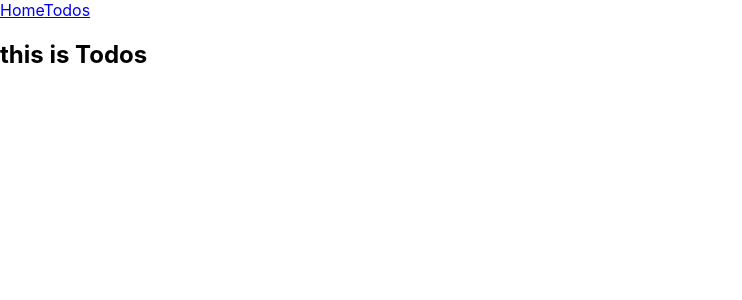
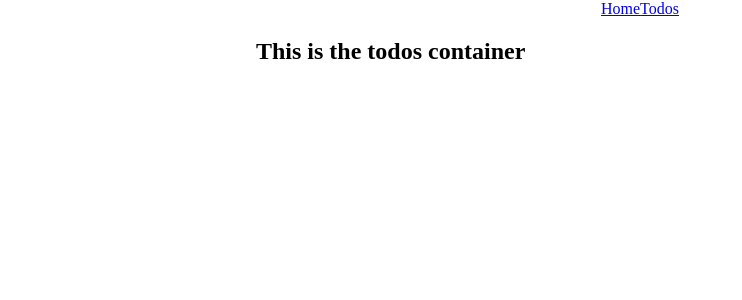
Before and after one commit to praveenkhanal/react-to-do-app, a React (Create React App) app: page /todos in a window 1280 px wide. Shown: the top 300 px of the page, without its empty margins (0-742 px from the left). Built offline with nearby package versions, Linux system fonts and the light colour scheme.

Commit message:
containers

```diff
--- a/src/containers/TodosContainer.js
+++ b/src/containers/TodosContainer.js
@@ -1,13 +1,15 @@
 import React, { Component } from 'react';
 
-class Todos extends Component {
+class TodosContainer extends Component {
   render() {
     return (
-      <h2>
-        this is Todos
-      </h2>
+        <div className='todosContainer'>
+        <h2> This is the todos container</h2>
+
+        </div>
+
     );
   }
 }
 
-export default Todos;
+export default TodosContainer
--- a/src/index.css
+++ b/src/index.css
@@ -1,14 +1,52 @@
 body {
   margin: 0;
   padding: 0;
-  font-family: -apple-system, BlinkMacSystemFont, "Segoe UI", "Roboto", "Oxygen",
-    "Ubuntu", "Cantarell", "Fira Sans", "Droid Sans", "Helvetica Neue",
-    sans-serif;
-  -webkit-font-smoothing: antialiased;
-  -moz-osx-font-smoothing: grayscale;
+  font-family: "Brush Script MT", cursive;
 }
 
-code {
-  font-family: source-code-pro, Menlo, Monaco, Consolas, "Courier New",
-    monospace;
+header, .todos {
+  text-align: center
 }
+
+.todosContainer {
+  width: 60%;
+  margin: auto;
+}
+
+h2 {
+  padding-bottom: .5em;
+  margin-bottom: .5em;
+}
+
+.incomplete h2{
+  border-bottom: 3px solid red;
+}
+
+h1, h2{
+  font-family: "Brush Script MT", cursive;
+}
+
+p {
+  font-family: "Brush Script MT", cursive;
+  font-size: 2em;
+}
+
+.todoForm {
+  clear:both;
+  text-align: center;
+}
+
+span.deleteButton, span.toggleButton {
+  padding-left: 1em;
+}
+
+.deleteButton{
+  color: red;
+}
+
+.createForm {
+  padding-top: 3em;
+  padding-bottom: 3em;
+  margin: auto;
+  width: 58%;
+}
```
